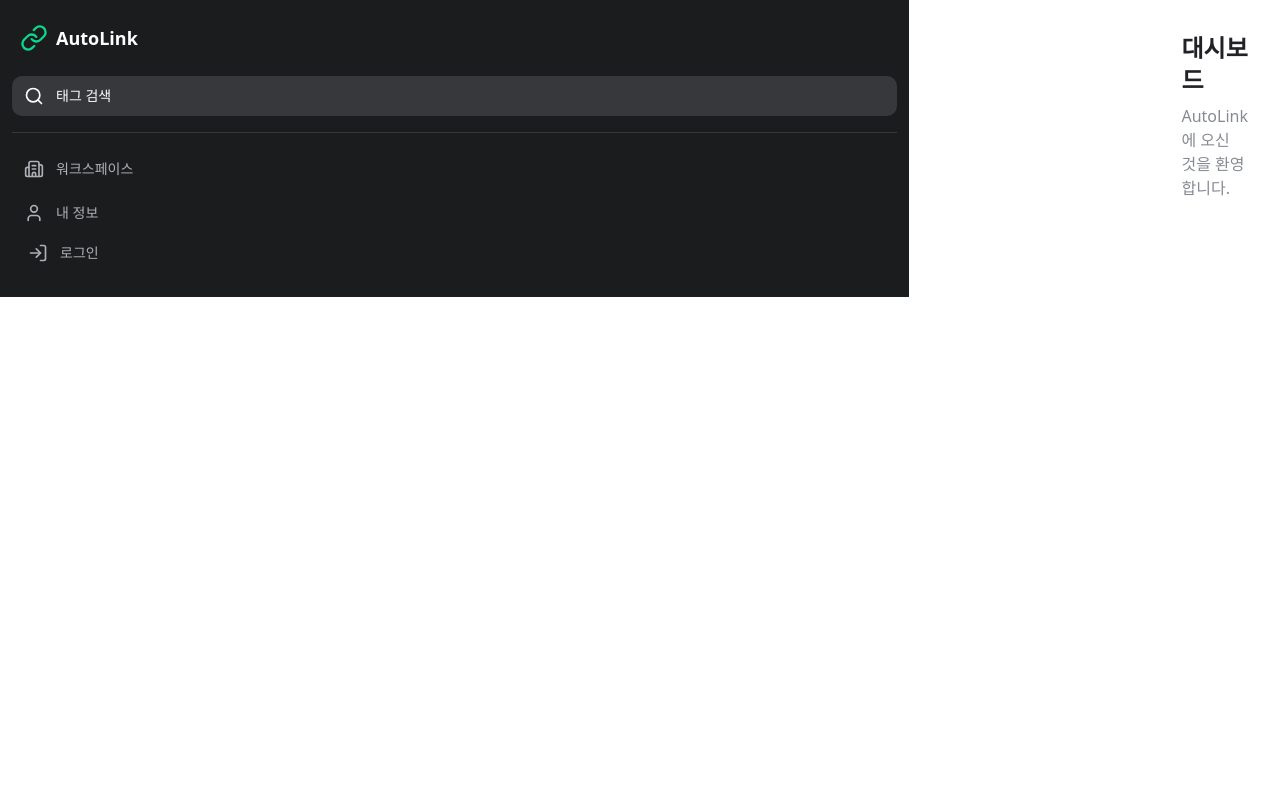
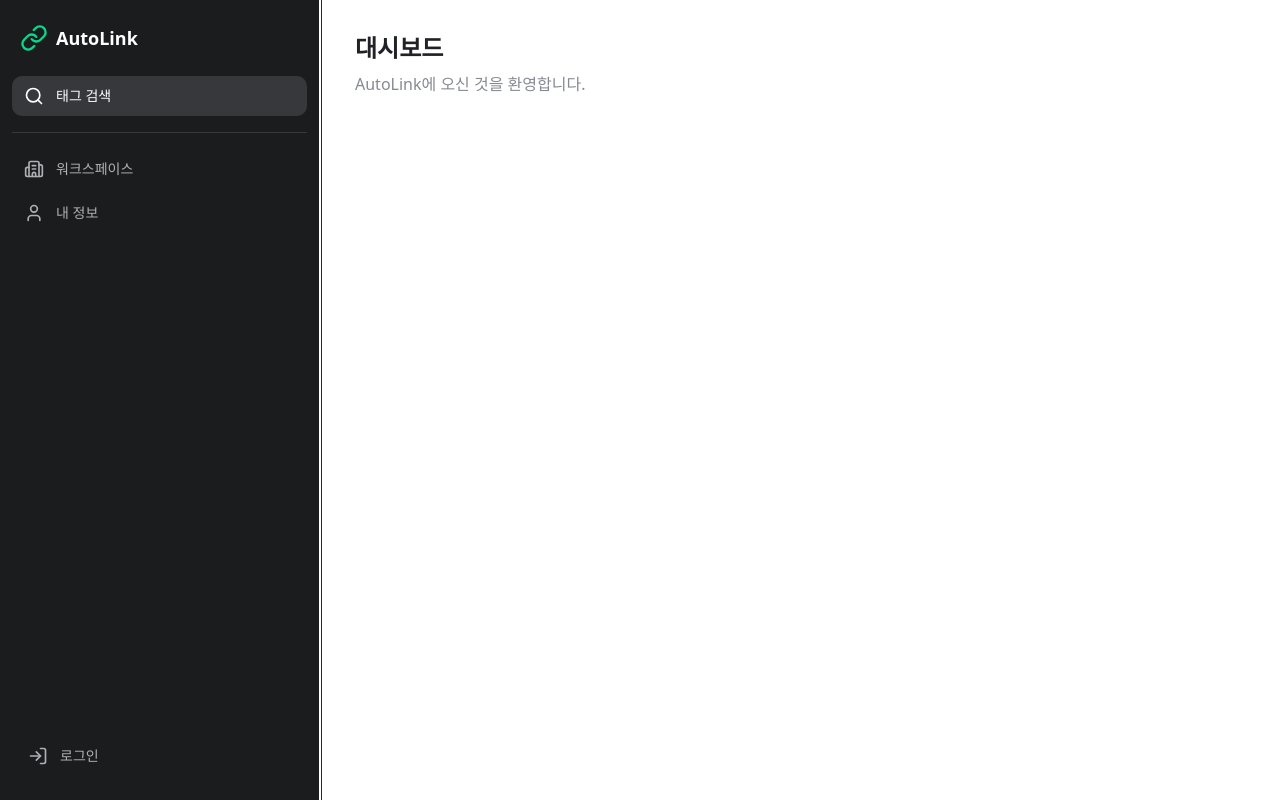
Before and after one commit to Novel-OxO/AutoLink, a Next.js app in the folder packages/web/: page / in a window 1280 px wide. Built offline with nearby package versions, Linux system fonts and the light colour scheme; no server answers.

Commit message:
refactor(web): 메인 레이아웃에 ResizableLayout 적용
- 고정 너비 사이드바에서 리사이즈 가능한 레이아웃으로 변경
- ResizableLayout 컴포넌트를 사용하여 사이드바와 메인 콘텐츠 영역 분리

```diff
--- a/packages/web/src/app/(main)/layout.tsx
+++ b/packages/web/src/app/(main)/layout.tsx
@@ -1,10 +1,12 @@
+import { ResizableLayout } from '@/components/layout/resizable-layout';
 import { Sidebar } from '@/components/sidebar';
 
 export default function MainLayout({ children }: { children: React.ReactNode }): React.JSX.Element {
   return (
-    <div className="flex min-h-screen">
-      <Sidebar />
-      <main className="ml-60 flex-1">{children}</main>
+    <div className="min-h-screen h-screen">
+      <ResizableLayout leftSidebar={<Sidebar />} showLeftSidebar={true}>
+        {children}
+      </ResizableLayout>
     </div>
   );
 }
```
